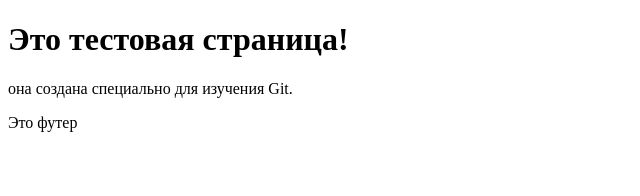
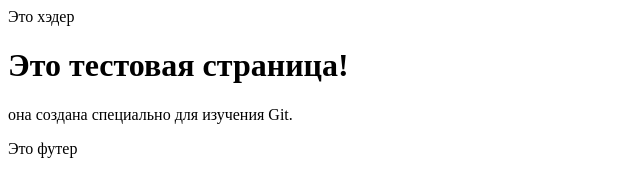
Before and after one commit to Webrote/Test, a plain HTML site: page index.html in a window 1280 px wide. Shown: the whole page, without its empty margins (0-640 px from the left). Drawn offline with Linux system fonts and the light colour scheme.

Commit message:
"Добавил HEADER"

```diff
--- a/index.html
+++ b/index.html
@@ -5,6 +5,7 @@
 	<title>Document</title>
 </head>
 <body>
+<header>Это хэдер</header>
 	<h1>Это тестовая страница!</h1>
 	<p>она создана специально для изучения Git.</p>
 	<footer>Это футер</footer>
```
